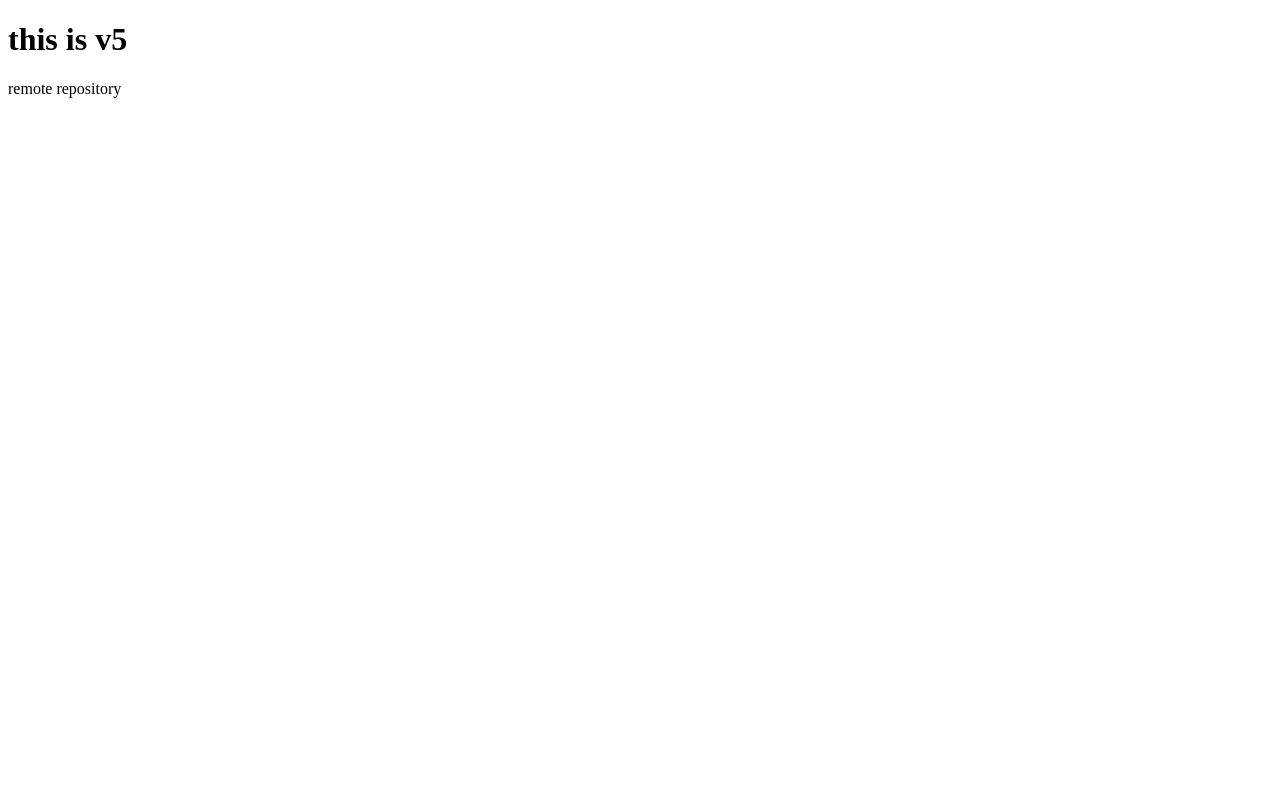
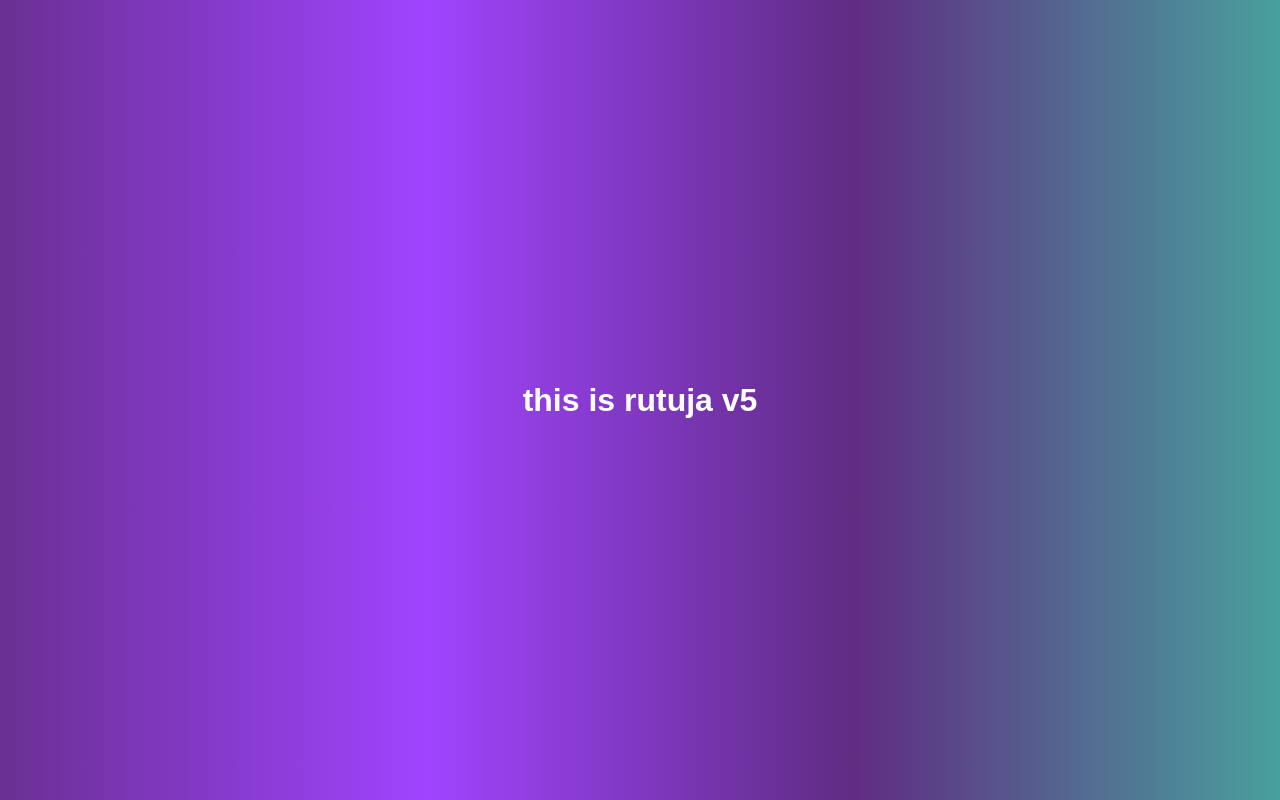
Before and after one commit to Rutujakakade123/myrepo, a plain HTML site: page index.html in a window 1280 px wide. Drawn offline with Linux system fonts and the light colour scheme.

Commit message:
added designed page

```diff
--- a/index.html
+++ b/index.html
@@ -6,7 +6,8 @@
     <title>Document</title>
 </head>
 <body>
-    <h1>this is v5</h1>
+    <h1>this is rutuja v5</h1>
+    <link rel="stylesheet" href ="style.css">
 </body>
-remote repository
+
 </html>
--- /dev/null
+++ b/style.css
@@ -0,0 +1,28 @@
+/* styles.css */
+body {
+    /* Set a gradient background from purple to teal */
+    background: linear-gradient(to right, #6a3093, #a044ff, #5f2c82, #49a09d);
+    font-family: Arial, sans-serif;
+    /* Sets a clean, modern font for the body text */
+    color: white;
+    /* Sets the text color to white for better contrast */
+    margin: 0;
+    /* Removes default margin */
+    padding: 0;
+    /* Removes default padding */
+    display: flex;
+    /* Enables flexbox layout */
+    justify-content: center;
+    /* Centers content horizontally */
+    align-items: center;
+    /* Centers content vertically */
+    height: 100vh;
+    /* Makes the body take the full height of the viewport */
+}
+
+h1 {
+    font-size: 2em;
+    /* Sets the size of the header text */
+    text-align: center;
+    /* Centers the header text */
+}
```
